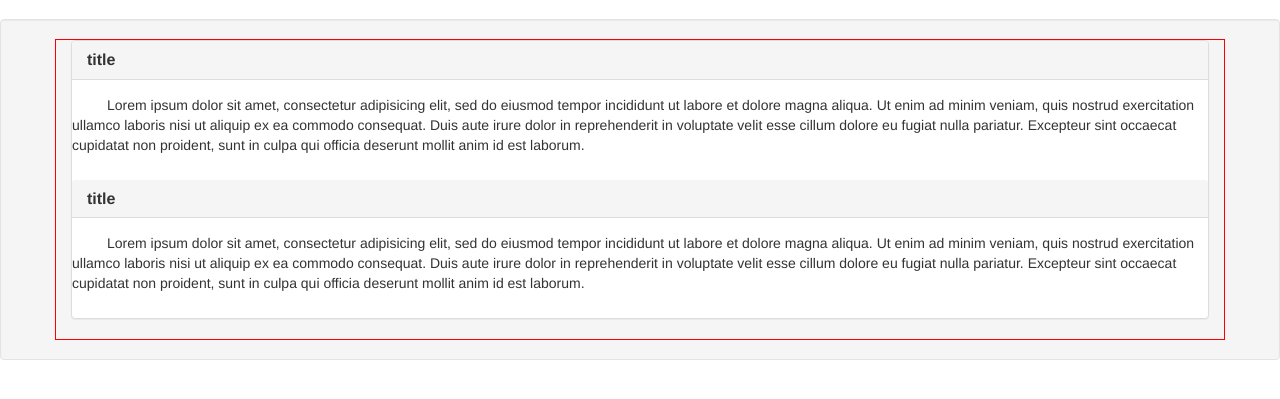
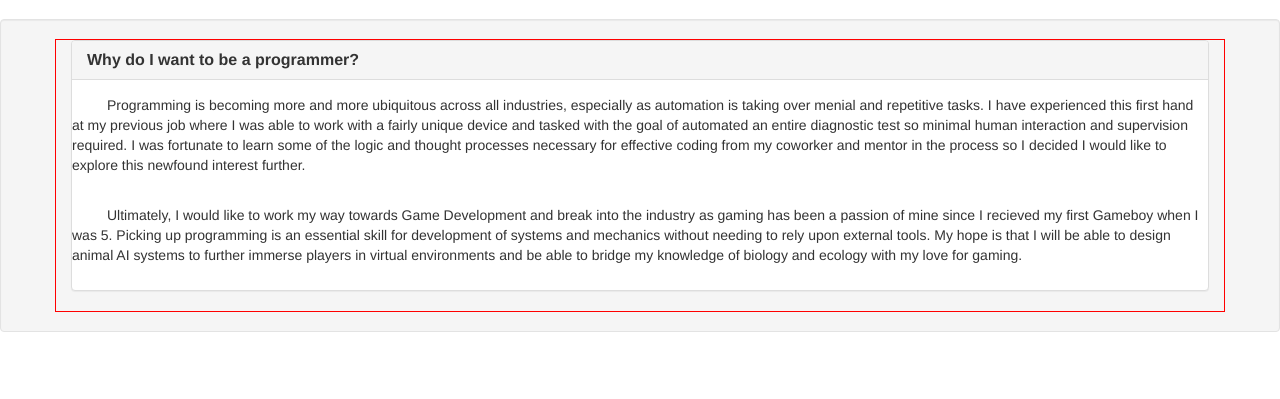
Before and after one commit to K-Banks/portfolio, a plain HTML site: page links/why.html in a window 1280 px wide. Shown: the part 277-676 px from the top of the page. Drawn offline with Linux system fonts and the light colour scheme.

Commit message:
Add text to why.html

```diff
--- a/links/why.html
+++ b/links/why.html
@@ -38,16 +38,13 @@
 <!-- Panel -->
         <div class="panel panel-default">
           <div class="panel-heading">
-            <h2 class="panel-title"><strong>title</strong></h2>
+            <h2 class="panel-title"><strong>Why do I want to be a programmer?</strong></h2>
           </div>
           <div class="panel-body row">
-            <p>Lorem ipsum dolor sit amet, consectetur adipisicing elit, sed do eiusmod tempor incididunt ut labore et dolore magna aliqua. Ut enim ad minim veniam, quis nostrud exercitation ullamco laboris nisi ut aliquip ex ea commodo consequat. Duis aute irure dolor in reprehenderit in voluptate velit esse cillum dolore eu fugiat nulla pariatur. Excepteur sint occaecat cupidatat non proident, sunt in culpa qui officia deserunt mollit anim id est laborum.</p>
+            <p>Programming is becoming more and more ubiquitous across all industries, especially as automation is taking over menial and repetitive tasks. I have experienced this first hand at my previous job where I was able to work with a fairly unique device and tasked with the goal of automated an entire diagnostic test so minimal human interaction and supervision required. I was fortunate to learn some of the logic and thought processes necessary for effective coding from my coworker and mentor in the process so I decided I would like to explore this newfound interest further.</p>
+            <br>
+            <p>Ultimately, I would like to work my way towards Game Development and break into the industry as gaming has been a passion of mine since I recieved my first Gameboy when I was 5. Picking up programming is an essential skill for development of systems and mechanics without needing to rely upon external tools. My hope is that I will be able to design animal AI systems to further immerse players in virtual environments and be able to bridge my knowledge of biology and ecology with my love for gaming.</p>
           </div>
-          <div class="panel-heading">
-            <h2 class="panel-title"><strong>title</strong></h2>
-          </div>
-          <div class="panel-body row">
-            <p>Lorem ipsum dolor sit amet, consectetur adipisicing elit, sed do eiusmod tempor incididunt ut labore et dolore magna aliqua. Ut enim ad minim veniam, quis nostrud exercitation ullamco laboris nisi ut aliquip ex ea commodo consequat. Duis aute irure dolor in reprehenderit in voluptate velit esse cillum dolore eu fugiat nulla pariatur. Excepteur sint occaecat cupidatat non proident, sunt in culpa qui officia deserunt mollit anim id est laborum.</p>
           </div>
         </div>
       </div>
```
